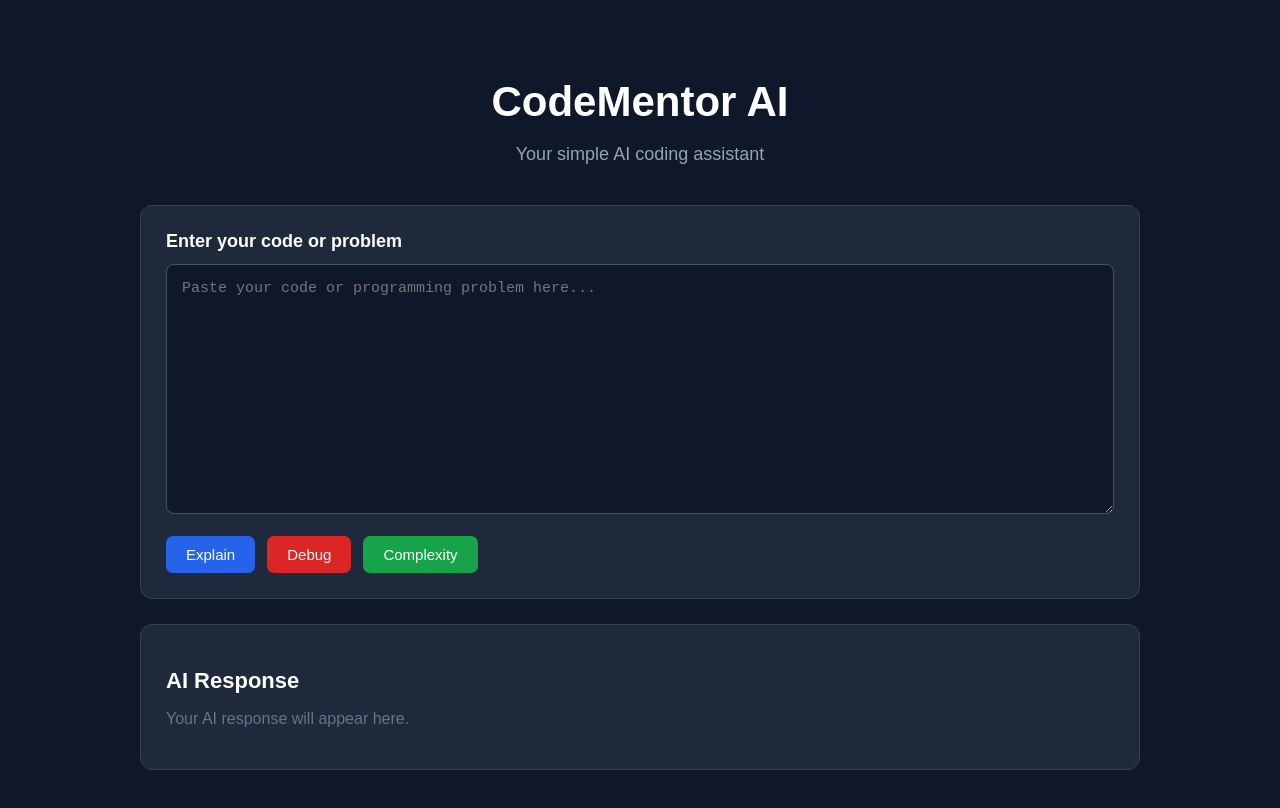
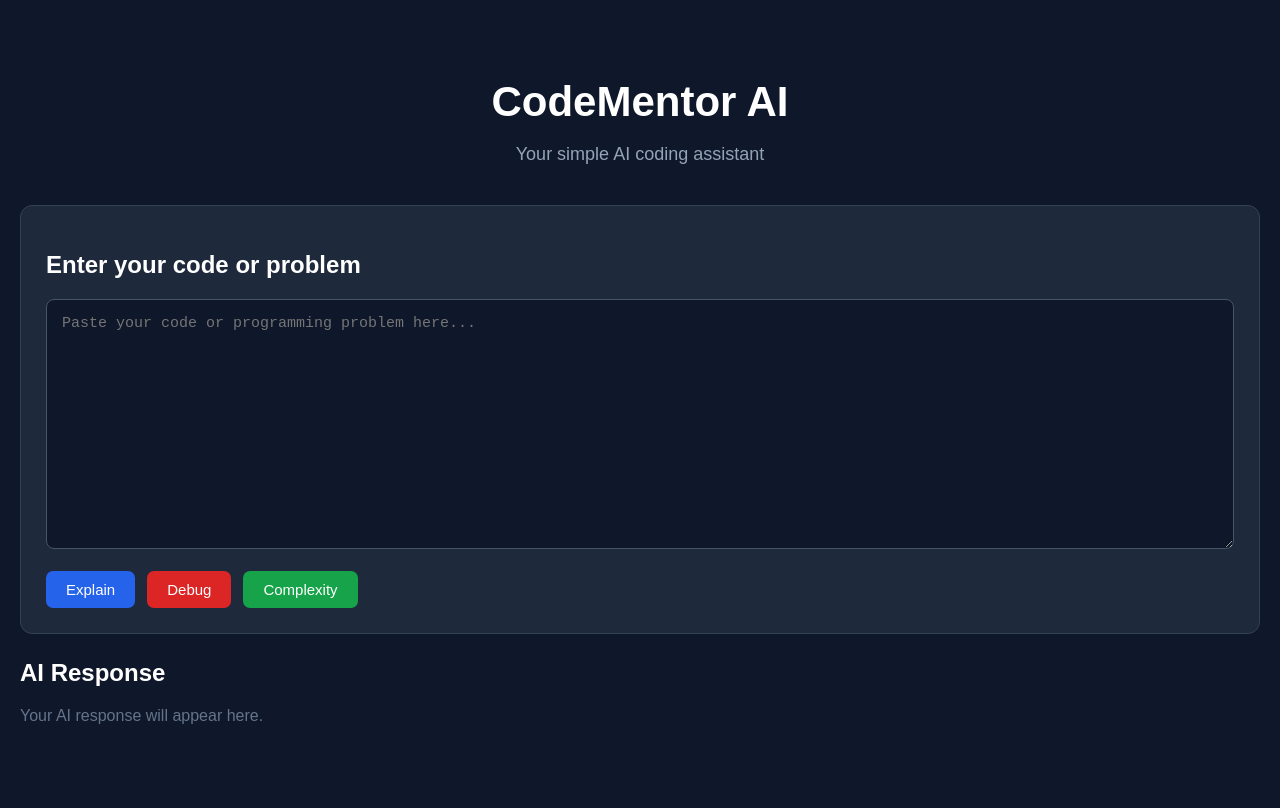
Before and after one commit to sakshi05032004-cpu/Codehelp-AI, a Next.js app: page / in a window 1280 px wide. Shown: the top 808 px of the page. Built offline with nearby package versions, Linux system fonts and the light colour scheme.

Commit message:
Update page.jsx

```diff
--- a/app/page.jsx
+++ b/app/page.jsx
@@ -7,9 +7,9 @@ export default function Home() {
   const [response, setResponse] = useState("");
   const [loading, setLoading] = useState(false);
 
-  const askAI = async (action) => {
+  const handleAction = async (action) => {
     if (!code.trim()) {
-      alert("Please enter your code or problem first.");
+      setResponse("Please enter some code or a programming problem.");
       return;
     }
 
@@ -23,25 +23,22 @@ export default function Home() {
           "Content-Type": "application/json",
         },
         body: JSON.stringify({
-          code,
-          action,
+          code: code,
+          action: action,
         }),
       });
 
       const data = await res.json();
 
       if (!res.ok) {
-        throw new Error(data.error || "Something went wrong");
+        throw new Error(data.error || "Something went wrong.");
       }
 
       setResponse(data.response);
     } catch (error) {
       console.error("Frontend error:", error);
-
       setResponse(
-        error instanceof Error
-          ? error.message
-          : "Something went wrong."
+        error.message || "Failed to get response from AI."
       );
     } finally {
       setLoading(false);
@@ -50,28 +47,25 @@ export default function Home() {
 
   return (
     <main className="container">
-      <div className="wrapper">
-
       <header className="header">
         <h1>CodeMentor AI</h1>
         <p>Your simple AI coding assistant</p>
       </header>
 
       <section className="card">
-          <label className="label">
-            Enter your code or problem
-          </label>
+        <h2>Enter your code or problem</h2>
 
         <textarea
           value={code}
           onChange={(e) => setCode(e.target.value)}
           placeholder="Paste your code or programming problem here..."
+          disabled={loading}
         />
 
         <div className="buttons">
           <button
             className="explain"
-              onClick={() => askAI("Explain")}
+            onClick={() => handleAction("Explain")}
             disabled={loading}
           >
             Explain
@@ -79,7 +73,7 @@ export default function Home() {
 
           <button
             className="debug"
-              onClick={() => askAI("Debug")}
+            onClick={() => handleAction("Debug")}
             disabled={loading}
           >
             Debug
@@ -87,7 +81,7 @@ export default function Home() {
 
           <button
             className="complexity"
-              onClick={() => askAI("Complexity")}
+            onClick={() => handleAction("Complexity")}
             disabled={loading}
           >
             Complexity
@@ -95,27 +89,22 @@ export default function Home() {
         </div>
       </section>
 
-        <section className="card">
-          <h2 className="response-title">
-            AI Response
-          </h2>
+      <section className="response-card">
+        <h2>AI Response</h2>
 
         {loading ? (
-            <p className="placeholder">
-              Thinking...
-            </p>
+          <div className="loading">
+            <div className="spinner"></div>
+            <p>CodeMentor AI is thinking...</p>
+          </div>
         ) : response ? (
-            <div className="response">
-              {response}
-            </div>
+          <pre className="response">{response}</pre>
         ) : (
           <p className="placeholder">
             Your AI response will appear here.
           </p>
         )}
       </section>
-
-      </div>
     </main>
   );
 }
```
Lines whose indentation alone changed are shown as unchanged.
